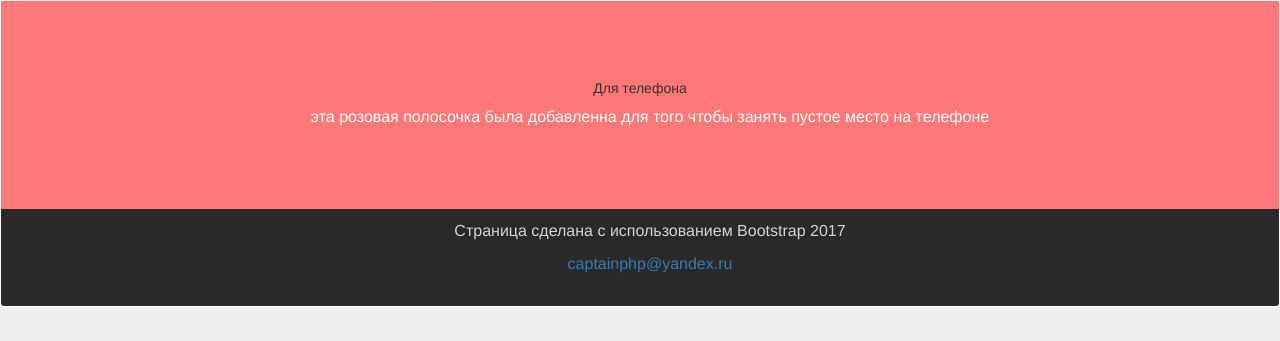
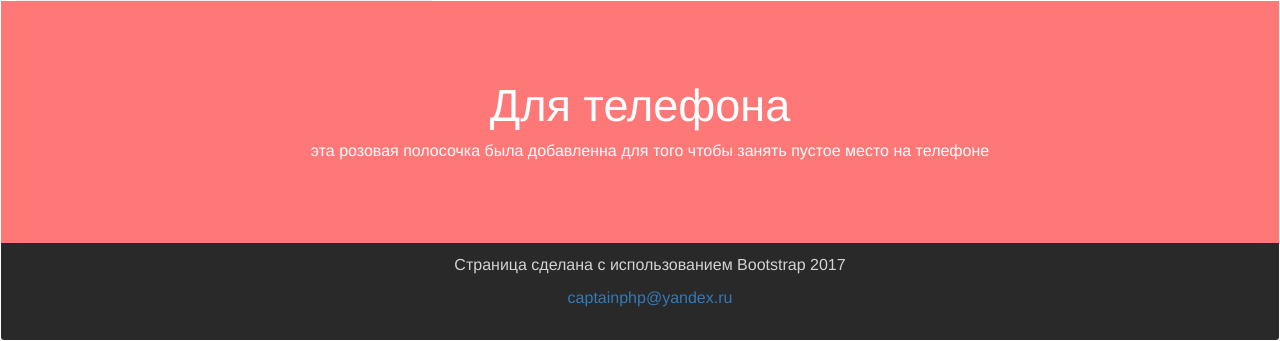
Before and after one commit to Captoweb/Captoweb.github.io, a PHP site: page / in a window 1280 px wide. Shown: the part 936-1277 px from the top of the page. Before the commit the page ends 1243 px from the top, so only its background shows below. Run offline with PHP 8.4, Linux system fonts and the light colour scheme.

Commit message:
Update style.css

```diff
--- a/css/style.css
+++ b/css/style.css
@@ -83,7 +83,7 @@ color: black;
     text-align: center;
 }
 
-#r h3 {
+#r h5 {
     color: white;
     font-size: 45px;
 }
```
